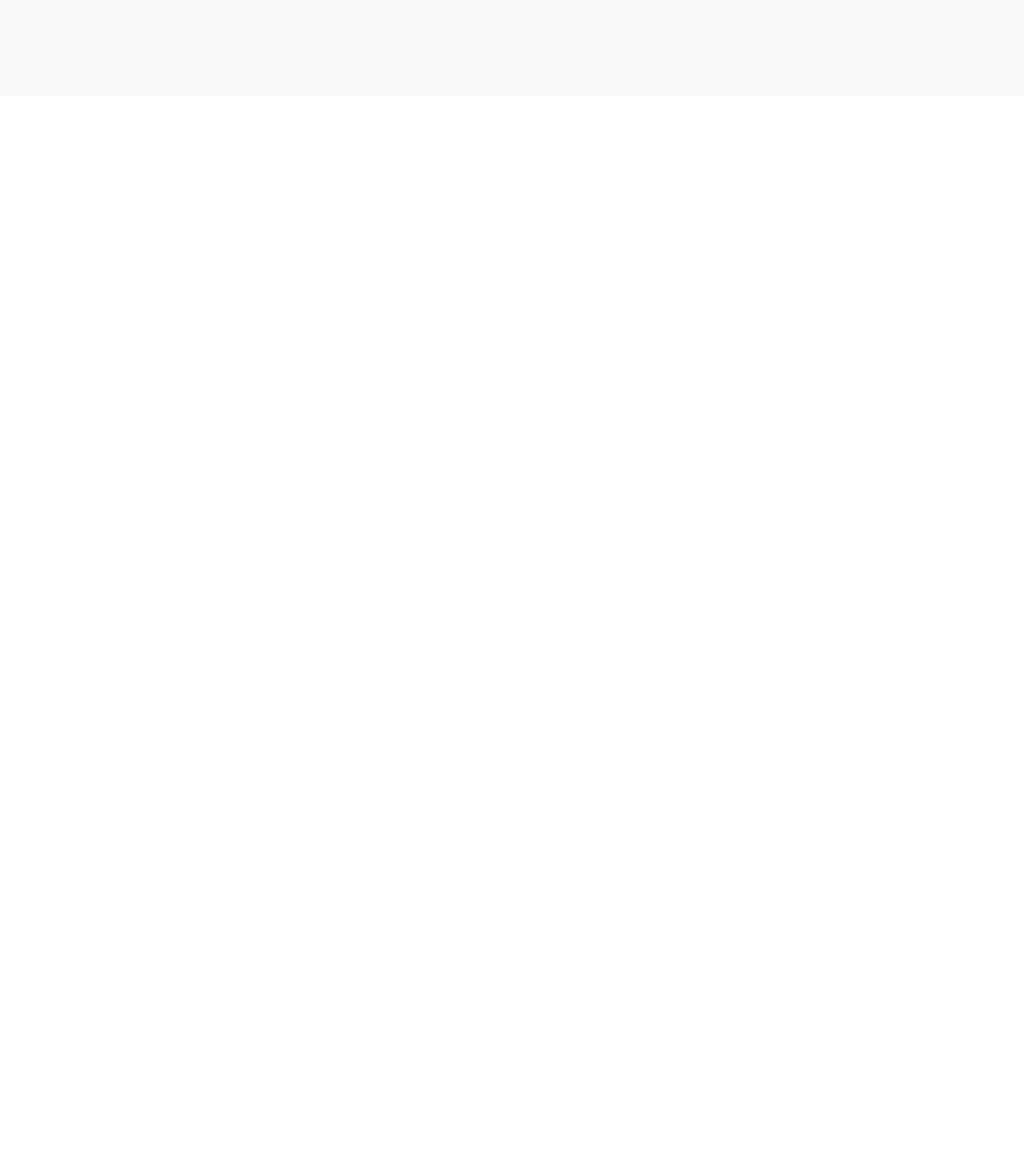
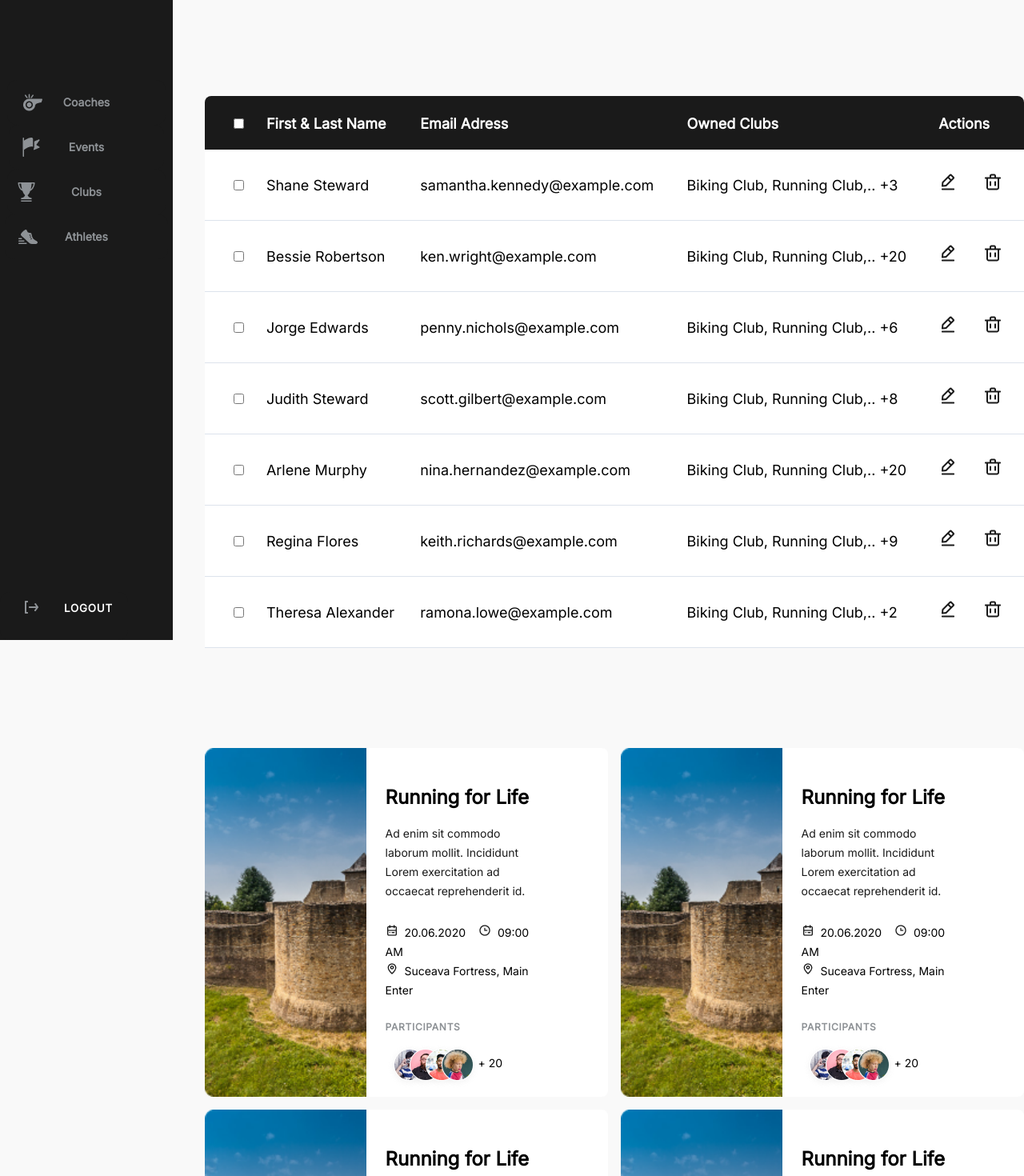
Before and after one commit to assist-software/Internship-July20-frontend-green, a React (Create React App) app: page /coaches in a window 1280 px wide. Shown: the top 1470 px of the page at 80% size. Before the commit the page ends 800 px from the top, so only its background shows below. Built offline with nearby package versions, Linux system fonts and the light colour scheme.

Commit message:
task:39117 imbunatiri pe partea responsive css

```diff
--- a/package.json
+++ b/package.json
@@ -6,6 +6,7 @@
     "@testing-library/jest-dom": "^4.2.4",
     "@testing-library/react": "^9.5.0",
     "@testing-library/user-event": "^7.2.1",
+    "@trendmicro/react-sidenav": "^0.5.0",
     "react": "^16.13.1",
     "react-dom": "^16.13.1",
     "react-router-dom": "^5.2.0",
--- a/src/App.css
+++ b/src/App.css
@@ -1,16 +1,3 @@
-@import url('https://fonts.googleapis.com/css2?family=Inter:wght@300&display=swap');
-.App{
-    background-color: #f9f9f9;
-    padding: 60px 40px;
-    font-family: 'Inter', sans-serif;
-}
-
-.App-logo {
-  height: 40vmin;
-  pointer-events: none;
-}
-
-
 .box {
   display: flex;
   align-items: stretch;
@@ -26,38 +13,3 @@
   flex-grow: 1;
   flex: 0 0 100%;
 }
-
-@media (prefers-reduced-motion: no-preference) {
-  .App-logo {
-    animation: App-logo-spin infinite 20s linear;
-  }
-}
-
-
-
-.App-header {
-  background-color: #282c34;
-  min-height: 100vh;
-  display: flex;
-  flex-direction: column;
-  align-items: center;
-  justify-content: center;
-  font-size: calc(10px + 2vmin);
-  color: white;
-}
-
-.App-link {
-  color: #61dafb;
-}
-
-@keyframes App-logo-spin {
-  from {
-    transform: rotate(0deg);
-  }
-  to {
-    transform: rotate(360deg);
-  }
-}
-.back{
-  padding: 60px;
-}
--- a/src/App.js
+++ b/src/App.js
@@ -1,58 +1,69 @@
 import React, { Component } from 'react';
+import LeftSidebar from './Components/LeftSidebar/LeftSidebar';
+
+import Coaches from './Components/Coaches/CoachesTable/CoachTable';
+import Butoane from './Components/LeftSidebar/butoane';
+// import TableRow from'./Components/Coaches/CoachesTable/TableRow';
+import Events from './Components/Events/EventsPage/EventComponent';
+
 import './App.css';
-// import Header from './Components/Header/Header'
-// import CoachTable from './Components/Coaches/CoachesTable/CoachTable';
-// import EventComponent from './Components/Events/EventsPage/EventComponent';
-// import EventPage from './Components/Events/EventPage/EventPage';
 
-class App extends Component {
 
-  // constructor(props) {
-  //   super(props);
-  // }
+class App extends Component{
 
   state = {
-    headers: ['Coaches', 'Events', 'Clubs', 'Athletes'],
+    header: ['Coaches', 'Events'],
     coaches: [
-      { name: '3d23', email: 'samantha.kennedy@example.com', club: 'Biking Club, Running Club,.. +3' },
+      { name: 'Shane Steward', email: 'samantha.kennedy@example.com', club: 'Biking Club, Running Club,.. +3' },
       { name: 'Bessie Robertson', email: 'ken.wright@example.com', club: 'Biking Club, Running Club,.. +20' },
       { name: 'Jorge Edwards', email: 'penny.nichols@example.com', club: 'Biking Club, Running Club,.. +6' },
       { name: 'Judith Steward', email: 'scott.gilbert@example.com', club: 'Biking Club, Running Club,.. +8' },
       { name: 'Arlene Murphy', email: 'nina.hernandez@example.com', club: 'Biking Club, Running Club,.. +20' },
       { name: 'Regina Flores', email: 'keith.richards@example.com', club: 'Biking Club, Running Club,.. +9' },
-      { name: 'Theresa Alexander', email: 'ramona.lowe@example.com', club: 'Biking Club, Running Club,.. +2' },
+      { name: 'Theresa Alexander', email: 'ramona.lowe@example.com', club: 'Biking Club, Running Club,.. +2' }
     ],
     events: [
-      { img: './bg-1.png', title: 'Running for Life', body: 'Ad enim sit commodo laborum mollit. Incididunt Lorem exercitation ad occaecat reprehenderit id.', date: '20.06.2020', time: '09:00 AM', location: 'Suceava Fortress, Main Enter', participants: '' },
-      { img: './bg-2.png', title: 'Running for Life', body: 'Ad enim sit commodo laborum mollit. Incididunt Lorem exercitation ad occaecat reprehenderit id.', date: '20.06.2020', time: '09:00 AM', location: 'Suceava Fortress, Main Enter', participants: '' },
-      { img: './bg-3.png', title: 'Running for Life', body: 'Ad enim sit commodo laborum mollit. Incididunt Lorem exercitation ad occaecat reprehenderit id.', date: '20.06.2020', time: '09:00 AM', location: 'Suceava Fortress, Main Enter', participants: '' },
-      { img: './bg-4.png', title: 'Running for Life', body: 'Ad enim sit commodo laborum mollit. Incididunt Lorem exercitation ad occaecat reprehenderit id.', date: '20.06.2020', time: '09:00 AM', location: 'Suceava Fortress, Main Enter', participants: '' },
-      { img: './bg-5.png', title: 'Running for Life', body: 'Ad enim sit commodo laborum mollit. Incididunt Lorem exercitation ad occaecat reprehenderit id.', date: '20.06.2020', time: '09:00 AM', location: 'Suceava Fortress, Main Enter', participants: '' }
+      { img: '', title: 'Running for Life', body: 'Ad enim sit commodo laborum mollit. Incididunt Lorem exercitation ad occaecat reprehenderit id.', date: '20.06.2020', time: '09:00 AM', location: 'Suceava Fortress, Main Enter', participants: '123' },
+      { img: '', title: 'Running for Life', body: 'Ad enim sit commodo laborum mollit. Incididunt Lorem exercitation ad occaecat reprehenderit id.', date: '20.06.2020', time: '09:00 AM', location: 'Suceava Fortress, Main Enter', participants: '14' },
+      { img: '', title: 'Running for Life', body: 'Ad enim sit commodo laborum mollit. Incididunt Lorem exercitation ad occaecat reprehenderit id.', date: '20.06.2020', time: '09:00 AM', location: 'Suceava Fortress, Main Enter', participants: '35' },
+      { img: '', title: 'Running for Life', body: 'Ad enim sit commodo laborum mollit. Incididunt Lorem exercitation ad occaecat reprehenderit id.', date: '20.06.2020', time: '09:00 AM', location: 'Suceava Fortress, Main Enter', participants: '23523' },
+      { img: '', title: 'Running for Life', body: 'Ad enim sit commodo laborum mollit. Incididunt Lorem exercitation ad occaecat reprehenderit id.', date: '20.06.2020', time: '09:00 AM', location: 'Suceava Fortress, Main Enter', participants: '34' }
     ]
 
   }
+
+  hidenav
 
   render() {
     return (
       <div className="App">
 
         <div className="box">
+
+        <div id="main">
+
+
+        </div>
+        <div className="container"></div>
             <div className="a">
-            {/* <LeftSidebar></LeftSidebar>
-            <Butoane></Butoane> */}
+            <LeftSidebar></LeftSidebar>
+            <Butoane></Butoane>
+
             </div>
+
 
 
             <div className="b">
             {/* <Coachtable ></Coachtable>
             <TableRow></TableRow> */}
-            {/* <Coaches
+              <Coaches
               coaches={this.state.coaches}
             />
             <Events
               events={this.state.events}
-            /> */}
+            />
             </div>
+
 
         {/* <Login></Login> */}
 
--- a/src/Components/LeftSidebar/LeftSidebar.js
+++ b/src/Components/LeftSidebar/LeftSidebar.js
@@ -1,18 +1,30 @@
 import React from 'react';
 import './Leftsidebar.css';
 import avatar from '../LeftSidebar/imgs/img_avatar.png'
+
 const leftSidebar = (props) => {
     return(
+
         <div className="LeftSidebar">
             <div className='sidebar'>
 
             <img className='elipse' src={avatar} alt='dad'></img>
-
+            <div classname="text">
             <p className='nume'>Connie Webb</p>
             <p className='functie'>Administrator</p>
+            </div>
+            <div className='menu'>
 
+                <button className='btncoaches' id='text' ><i class="icon"></i>Coaches</button>
+                <button className='btnevents'  id='text' >Events</button>
+                <button className='btnclubs'  id='text' >Clubs</button>
+                <button className='btnath'  id='text'>Athletes</button>
 
             </div>
+            <div className="button posti"> <button className='btnlog'  id='textlog'>Logout</button></div>
+
+            </div>
+
         </div>
     );
 };
--- a/src/Components/LeftSidebar/Leftsidebar.css
+++ b/src/Components/LeftSidebar/Leftsidebar.css
@@ -1,24 +1,34 @@
 body {
-    /* content-area */
      font-family: 'Inter', sans-serif;
      width: 1224px;
      height: 100%;
      left: 216px;
      top: 0px;
-     /* gray 01 */
      background: #F9F9F9;
  }
  .sidebar{
-     position: absolute;
+     position: fixed;
      width: 216px;
      height: 100%;
      left: 0px;
      top: 0px;
      background-color: #1a1a1a;
-
- }
- .elipse{
-    position: absolute;
+}
+.textad
+{
+position: absolute;
+width: 152px;
+height: 52px;
+left: 32px;
+top: 182px;
+}
+@media only screen and (max-width: 1400px){
+    .elipse{
+        display: none;
+    }
+}
+.elipse{
+    position: relative;
     width: 96px;
     height: 96px;
     left: 60px;
@@ -27,7 +37,7 @@ body {
     border-radius: 50%;
 }
  .nume{
-    position: absolute;
+    position: fixed;
     width: 152px;
     height: 32px;
     left: 32px;
@@ -41,7 +51,6 @@ body {
     align-items: center;
     color: #FFFFFF;
 }
-
 .functie{
     position: absolute;
     width: 128px;
@@ -61,13 +70,21 @@ body {
     text-transform: uppercase;
     color: #8E9296;
 }
-
 /* Buttons design */
-
+@media only screen and (max-width: 1400px){
+    .btncoaches{
+        padding: 20px 40px;
+        font-size: 16px;
+        cursor: pointer;
+        background: #1a1a1a;
+        border-radius: 12px;
+        background-image: url("imgs/Coachesgri.png"); /* The image used */
+        background-repeat: no-repeat;
+        background-position: 20px;
+    }}
 .btncoaches{
-    /*position: absolute;*/
     border: none;
-    padding: 20px 80px;
+    padding: 20px 70px;
     font-size: 16px;
     cursor: pointer;
     background: #1a1a1a;
@@ -76,7 +93,6 @@ body {
     background-repeat: no-repeat;
     background-position: 20px;
 }
-
 .btncoaches:hover {
     background-color: white;
     font-family: Inter;
@@ -91,12 +107,8 @@ body {
     background-position: 20px;
 }
 .btnevents{
-    /*position: absolute;*/
-
-
     border: none;
-
-    padding: 20px 80px;
+    padding: 20px 75px;
     font-size: 16px;
     cursor: pointer;
     background: #1a1a1a;
@@ -105,9 +117,7 @@ body {
     background-repeat: no-repeat;
     background-position: 16px;
 }
-
 .btnevents:hover {
-
     background-color: white;
     font-family: Inter;
     font-style: normal;
@@ -120,13 +130,8 @@ body {
     background-repeat: no-repeat;
     background-position: 16px;
   }
-
 .btnclubs{
-    /*position: absolute;*/
-
-
     border: none;
-
     padding: 20px 80px;
     font-size: 16px;
     cursor: pointer;
@@ -137,7 +142,6 @@ body {
     background-position: 12px;
 }
 .btnclubs:hover {
-
     background-color: white;
     font-family: Inter;
     font-style: normal;
@@ -151,12 +155,8 @@ body {
     background-position: 12px;
   }
 .btnath{
-    /*position: absolute;*/
-
-
     border: none;
-
-    padding: 20px 80px;
+    padding: 20px 75px;
     font-size: 16px;
     cursor: pointer;
     background: #1a1a1a;
@@ -164,7 +164,6 @@ body {
     background-image: url("imgs/athgri.png"); /* The image used */
     background-repeat: no-repeat;
     background-position: 17px;
-
 }
 .btnath:hover {
     border: none;
@@ -180,7 +179,6 @@ body {
     background-repeat: no-repeat;
     background-position: 17px;
   }
-
 #text:hover{
     position: static;
     font-family: Inter;
@@ -193,9 +191,7 @@ body {
     flex: none;
     order: 1;
     align-self: center;
-    margin: 16px 0px;
 }
-
 #text{
     position: static;
     font-family: Inter;
@@ -208,45 +204,50 @@ body {
     flex: none;
     order: 1;
     align-self: center;
-    margin: 16px 0px;
     text-align: center;
 }
-
 .menu{
+    position: fixed;
     display: flex;
     flex-direction: column;
-    padding: 0px;
-    position: absolute;
     width: 172px;
     height: 288px;
     left: 22px;
     top: 368px;
 }
-
+@media only screen and (max-width: 1400px) {
+  .menu{
+    font-size: 2px;
+    position: fixed;
+    display: flex;
+    flex-direction: column;
+    width: 172px;
+    height: 288px;
+    left: 22px;
+    top: 100px;
+}}
 .btnlog{
-
     border: none;
     padding: 20px 80px;
-    font-size: 16px;
     cursor: pointer;
     background: #1a1a1a;
     border-radius: 12px;
     background-image: url("imgs/log-out.png"); /* The image used */
     background-repeat: no-repeat;
-    background-position: 32px;
-    position: absolute;
-    display: inline-block;
+    background-position: 20% 20%;
     bottom: 0;
-    left: 15px;
+    padding-bottom: 40px;
 }
-
+@media only screen and (max-width: 800px) {
+    #textlog {
+        display: none !important;
+    }
+  }
 #textlog {
-
-    position: absolute;
+    position: fixed;
     font-family: Inter;
     font-style: normal;
     font-weight: bold;
-    font-size: 12px;
     line-height: 14px;
     display: flex;
     align-items: center;
@@ -258,6 +259,5 @@ body {
     width: 59px;
     height: 24px;
     left: 0px;
-    bottom:0px;
     text-align: center;
 }
--- a/src/Components/LeftSidebar/butoane.js
+++ b/src/Components/LeftSidebar/butoane.js
@@ -1,21 +1,16 @@
 import React from 'react';
 import './Leftsidebar.css';
-
 const butoane =() =>
 {
     return(
-        <div>
-            <div className='menu'>
 
-                <button className='btncoaches' id='text' ><i class="icon"></i>Coaches</button>
-                <button className='btnevents'  id='text' >Events</button>
-                <button className='btnclubs'  id='text' >Clubs</button>
-                <button className='btnath'  id='text'>Athletes</button>
+        <div className="menu2">
+        <label class="switch">
+        <input type="checkbox"></input>
+        <span class="slider round"></span>
+        </label>
+        </div>
 
-            </div>
-            <button className='btnlog'  id='textlog'>Logout</button>
-
-        </div>
     );
 }
 export default butoane;
```
Also changed, not shown: 1 other file (tests, documents, lock files or other folders). Lines whose indentation alone changed are shown as unchanged.
